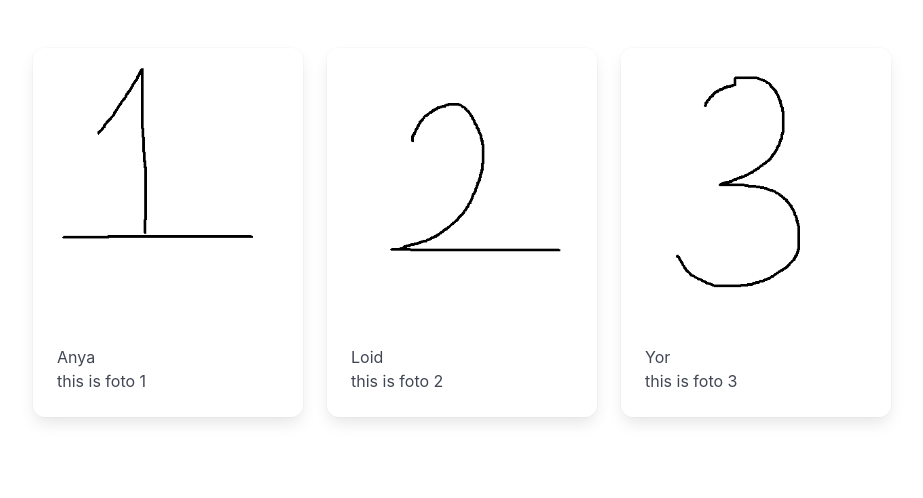
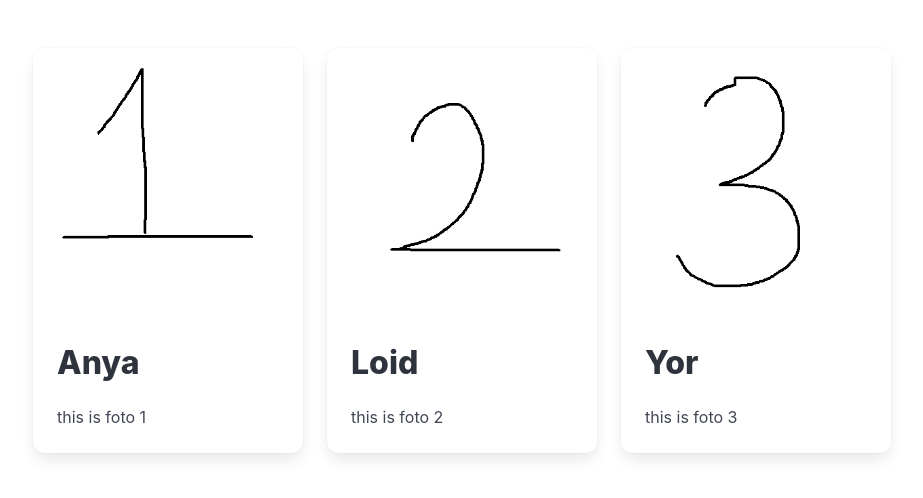
Before and after one commit to tim811223/ReactJS, a React (Vite) app in the folder ch7/1-components/: page / in a window 1280 px wide. Shown: the top 498 px of the page, without its empty margins (31-954 px from the left). Built offline with nearby package versions, Linux system fonts and the light colour scheme.

Commit message:
ch6-67  修改title css

```diff
--- a/ch7/1-components/src/Anya.tsx
+++ b/ch7/1-components/src/Anya.tsx
@@ -8,7 +8,7 @@ export const Anya = () => {
           <img src={foto1}></img>
         </div>
         <div className="card-content">
-          <h1>Anya</h1>
+          <h3 className="title is-3">Anya</h3>
           <p>this is foto 1</p>
         </div>
       </div>
--- a/ch7/1-components/src/Loid.tsx
+++ b/ch7/1-components/src/Loid.tsx
@@ -8,7 +8,7 @@ export const Loid = () => {
           <img src={foto2}></img>
         </div>
         <div className="card-content">
-          <h1>Loid</h1>
+          <h3 className="title is-3">Loid</h3>
           <p>this is foto 2</p>
         </div>
       </div>
--- a/ch7/1-components/src/Yor.tsx
+++ b/ch7/1-components/src/Yor.tsx
@@ -8,7 +8,7 @@ export const Yor = () => {
           <img src={foto3}></img>
         </div>
         <div className="card-content">
-          <h1>Yor</h1>
+          <h3 className="title is-3">Yor</h3>
           <p>this is foto 3</p>
         </div>
       </div>
```
